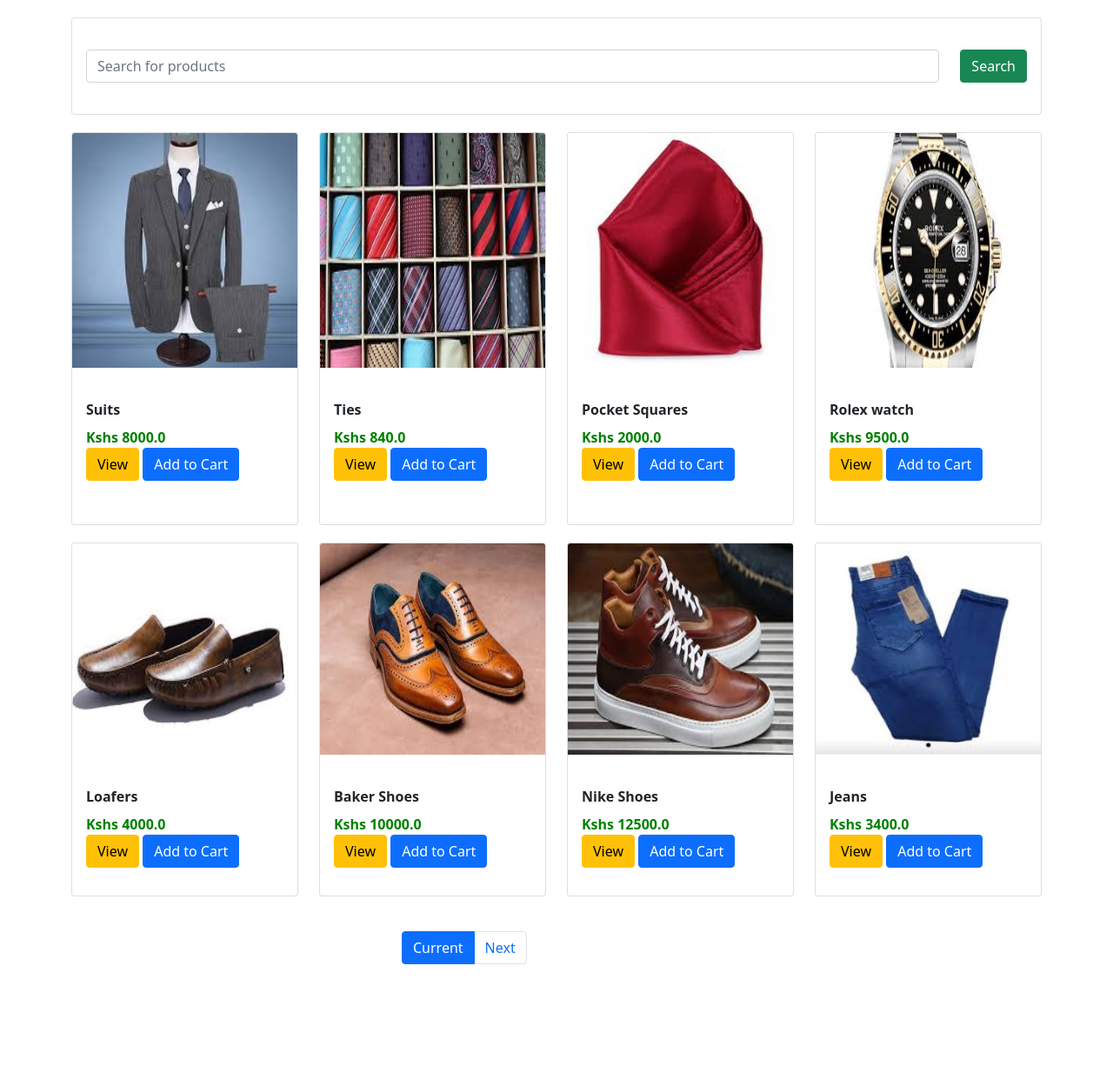
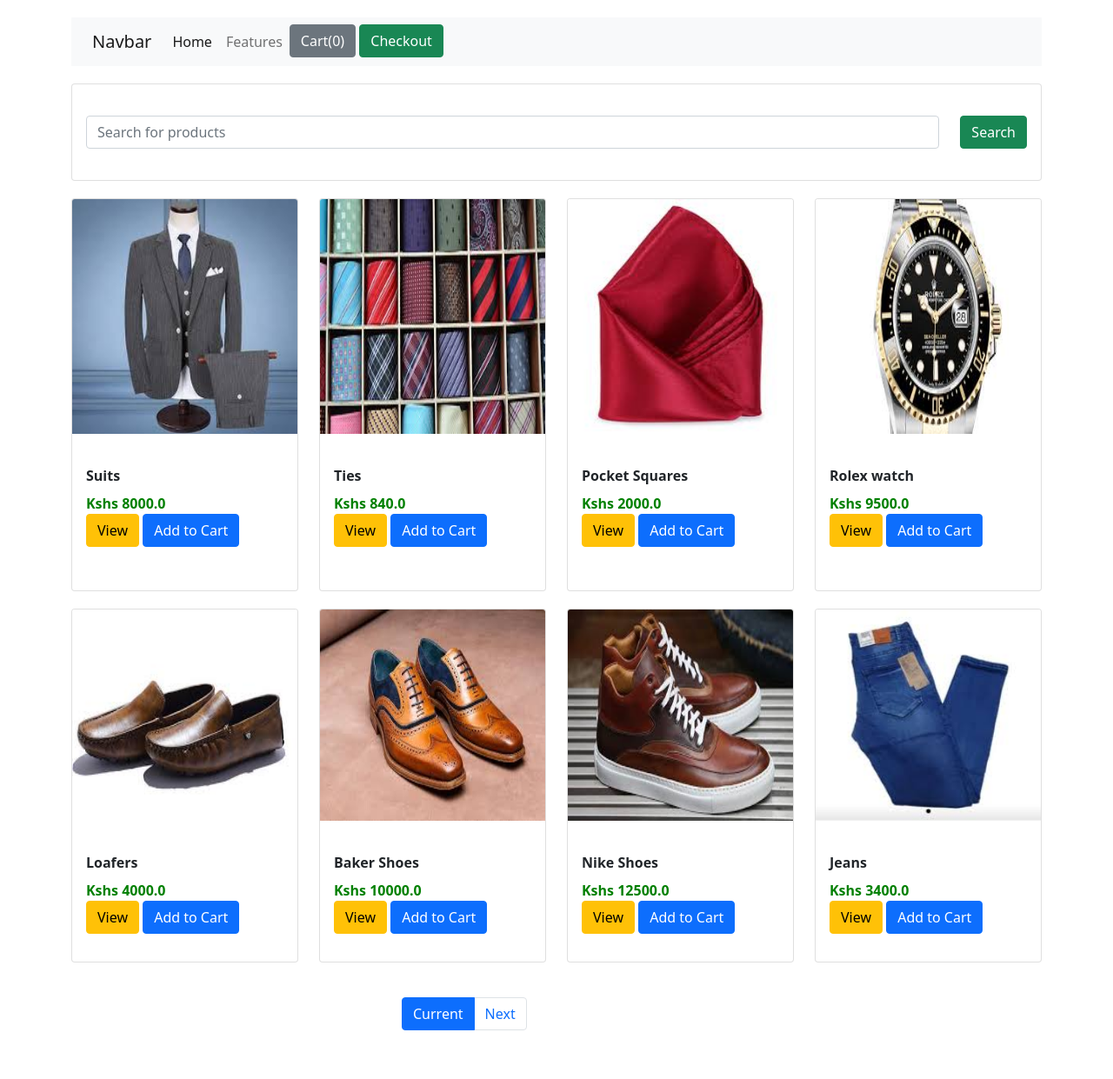
Before and after one commit to Jimmyopot/men-accessories, a Django app: page / in a window 1280 px wide. Shown: the whole page at 87% size. Before the commit the page ends 1109 px from the top, so only its background shows below. Run offline with Django 3.2, Linux system fonts and the light colour scheme; data comes from the database, SQL or seed files in the repository.

Commit message:
Working on the cart functionality

```diff
--- a/static/css/styles.css
+++ b/static/css/styles.css
@@ -37,3 +37,7 @@
 .row {
     margin-bottom: 20px;
 }
+
+.nav-item-unique .a {
+    margin: 10px;
+}
--- a/templates/index.html
+++ b/templates/index.html
@@ -20,6 +20,39 @@
     {% block content %}
 
         <div class="container">
+
+            <!-- Navbar -->
+            <div class="row">
+                <div class="col-md-12">
+
+                    <nav class="navbar navbar-expand-lg navbar-light bg-light">
+                        <div class="container-fluid">
+                          <a class="navbar-brand" href="#">Navbar</a>
+                          <button class="navbar-toggler" type="button" data-bs-toggle="collapse" data-bs-target="#navbarNav" aria-controls="navbarNav" aria-expanded="false" aria-label="Toggle navigation">
+                            <span class="navbar-toggler-icon"></span>
+                          </button>
+                          <div class="collapse navbar-collapse" id="navbarNav">
+                            <ul class="navbar-nav">
+                              <li class="nav-item">
+                                <a class="nav-link active" aria-current="page" href="#">Home</a>
+                              </li>
+                              <li class="nav-item">
+                                <a class="nav-link" href="#">Features</a>
+                              </li>
+                              <li class="nav-item">
+                                <button id="cart" type="button" class="btn btn-secondary mr=20" data-bs-container="body" data-bs-toggle="popover" data-bs-placement="bottom" data-bs-content="This is your cart">
+                                  Cart(0)
+                                </button>
+                                <a class="btn btn-success ml=10" href="/checkout" role="button">Checkout</a>
+                              </li>
+
+                            </ul>
+                          </div>
+                        </div>
+                      </nav>
+
+                </div>
+            </div>
 
             <!-- Searchbar row -->
             <div class="row">
@@ -45,7 +78,7 @@
                         <div class="card">
                             <img src="{{ product.image.url }}" alt="" class="card-img-top">
                             <div class="card-body">
-                                <div class="card-title">
+                                <div id="nm{{ product.id }}" class="card-title">
                                     {{ product.title }}
                                 </div>
                                 <div class="card-text">
@@ -112,7 +145,31 @@
             cart[item_id] = 1;
         }
         console.log(cart);
-    })
+        localStorage.setItem('cart', JSON.stringify(cart));
+        document.getElementById("cart").innerHTML = "Cart("+ Object.keys(cart).length +")";
+
+    });
+
+    var popoverTriggerList = [].slice.call(document.querySelectorAll('[data-bs-toggle="popover"]'))
+    var popoverList = popoverTriggerList.map(function (popoverTriggerEl) {
+        return new bootstrap.Popover(popoverTriggerEl)
+    });
+
+    DisplayCart(cart);
+
+    function DisplayCart(cart) {
+        var cartString = "";
+        cartString += "Cart has been added";
+        var cartIndex = 1;
+
+        for(var x in cart) {
+            cartString += cartIndex;
+            cartString += document.getElementById("nm" + x).innerHTML + "Qty:" + cart[x];
+            cartIndex += 1
+        }
+        document.getElementById("cart").setAttribute("data-content", cartString);
+
+    }
 
 </script>
 
```
